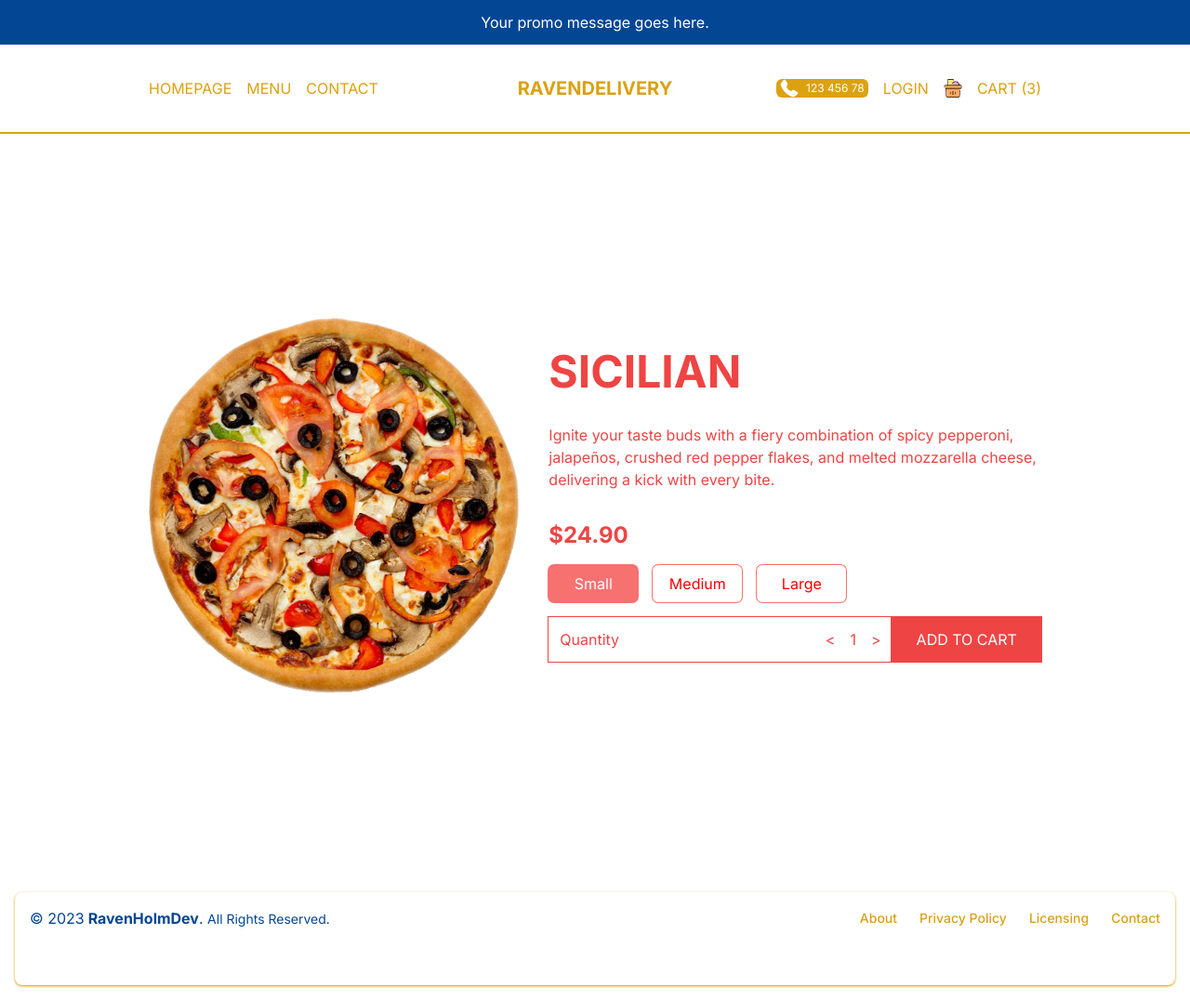
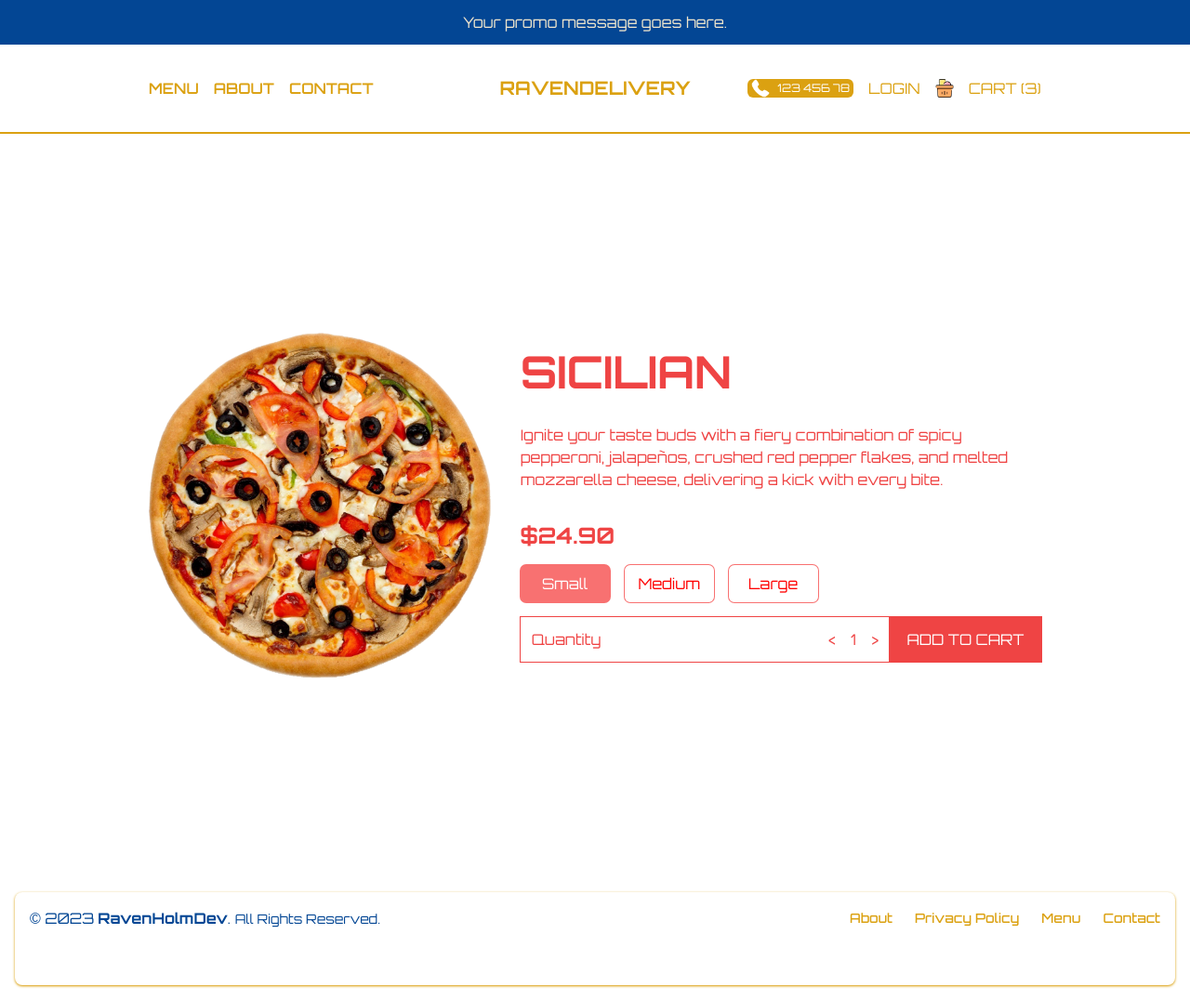
Before and after one commit to jxhnndev/ravendelivery, a Next.js app: page /product/1 in a window 1280 px wide. Shown: the whole page at 93% size. Built offline with nearby package versions, Linux system fonts and the light colour scheme; no server answers.

Commit message:
pages setup and design fix

```diff
--- /dev/null
+++ b/src/app/about/page.tsx
@@ -0,0 +1,7 @@
+const About = () => {
+  return (
+    <div className="h-screen flex items-center justify-center text-gold font-bold">About section work in progress...</div>
+  )
+}
+
+export default About
--- /dev/null
+++ b/src/app/contact/page.tsx
@@ -0,0 +1,52 @@
+import Image from 'next/image'
+
+const Contact = () => {
+  return (
+    <section className="py-6 text-chelseaBlue h-screen">
+        <div className="grid max-w-6xl grid-cols-1 px-6 mx-auto lg:px-8 md:grid-cols-2 md:divide-x md:py-28">
+            <div className="py-6 md:py-0 md:px-6">
+                <h1 className="text-4xl font-bold text-gold">Get in touch</h1>
+                <p className="pt-2 pb-4">Form is not functional yet</p>
+                <div className="space-y-4">
+                    <p className="flex items-center">
+                        <svg xmlns="http://www.w3.org/2000/svg" viewBox="0 0 20 20" fill="currentColor" className="w-5 h-5 mr-2 sm:mr-6">
+                            <path fillRule="evenodd" d="M5.05 4.05a7 7 0 119.9 9.9L10 18.9l-4.95-4.95a7 7 0 010-9.9zM10 11a2 2 0 100-4 2 2 0 000 4z" clipRule="evenodd"></path>
+                        </svg>
+                        <span>Fake address, 9999 City</span>
+                    </p>
+                    <p className="flex items-center">
+                        <svg xmlns="http://www.w3.org/2000/svg" viewBox="0 0 20 20" fill="currentColor" className="w-5 h-5 mr-2 sm:mr-6">
+                            <path d="M2 3a1 1 0 011-1h2.153a1 1 0 01.986.836l.74 4.435a1 1 0 01-.54 1.06l-1.548.773a11.037 11.037 0 006.105 6.105l.774-1.548a1 1 0 011.059-.54l4.435.74a1 1 0 01.836.986V17a1 1 0 01-1 1h-2C7.82 18 2 12.18 2 5V3z"></path>
+                        </svg>
+                        <span>123456789</span>
+                    </p>
+                    <p className="flex items-center">
+                        <svg xmlns="http://www.w3.org/2000/svg" viewBox="0 0 20 20" fill="currentColor" className="w-5 h-5 mr-2 sm:mr-6">
+                            <path d="M2.003 5.884L10 9.882l7.997-3.998A2 2 0 0016 4H4a2 2 0 00-1.997 1.884z"></path>
+                            <path d="M18 8.118l-8 4-8-4V14a2 2 0 002 2h12a2 2 0 002-2V8.118z"></path>
+                        </svg>
+                        <span>email@domain.com</span>
+                    </p>
+                </div>
+            </div>
+            <form  className="flex flex-col py-6 space-y-6 md:py-0 md:px-6">
+                <label className="block">
+                    <span className="mb-1">Full name</span>
+                    <input type="text" placeholder="Name Surname" className="block w-full rounded-md shadow-sm focus:ring focus:ri focus:ri bg-lightGold px-2" />
+                </label>
+                <label className="block">
+                    <span className="mb-1">Email address</span>
+                    <input type="email" placeholder="email@domain.com" className="block w-full rounded-md shadow-sm focus:ring focus:ri focus:ri bg-lightGold px-2" />
+                </label>
+                <label className="block">
+                    <span className="mb-1">Message</span>
+                    <textarea rows={3} placeholder="Enter your message here..." className="block w-full rounded-md focus:ring focus:ri focus:ri bg-lightGold px-2"></textarea>
+                </label>
+                <button type="button" className="self-center px-8 py-3 text-lg rounded bg-gold text-gray-100 hover:bg-chelseaBlue duration-500">Submit</button>
+            </form>
+        </div>
+    </section>
+  )
+}
+
+export default Contact
--- a/src/app/globals.css
+++ b/src/app/globals.css
@@ -1,8 +1,11 @@
+@import url("https://fonts.googleapis.com/css2?family=Orbitron:wght@400;500;600;700;800;900&display=swap");
+
 @tailwind base;
 @tailwind components;
 @tailwind utilities;
 
 *{
+    font-family: 'Orbitron', sans-serif;
     -webkit-tap-highlight-color: transparent;
 }
 *,
--- a/src/app/menu/page.tsx
+++ b/src/app/menu/page.tsx
@@ -11,10 +11,10 @@ const MenuPage = () => {
           className="w-full h-1/3 bg-cover p-8 md:h-1/2"
           style={{ backgroundImage: `url(${category.img})` }}
         >
-          <div className={`text-${category.color} w-1/2`}>
-            <h1 className="uppercase font-bold text-3xl">{category.title}</h1>
-            <p className="text-xs md:text-sm my-2 md:my-8">{category.desc}</p>
-            <button className={`hidden 2xl:block bg-${category.color} text-${category.color === "black" ? "white" : "gold"} py-2 px-4 rounded-md`}>Explore</button>
+          <div className={`text-${category.color} w-full lg:w-1/2`}>
+            <h1 className="uppercase font-bold text-xl md:text-3xl">{category.title}</h1>
+            <p className="text-xs md:text-sm mb-1 md:my-2">{category.desc}</p>
+            <button className={`hidden 2xl:block bg-${category.color} text-${category.color === "black" ? "white" : "gold"} py-2 px-4 rounded-md cursor-pointer hover:bg-chelseaBlue duration-500`}>Explore</button>
           </div>
         </Link>
       ))}
--- a/src/components/Banner.tsx
+++ b/src/components/Banner.tsx
@@ -1,6 +1,6 @@
 const Banner = () => {
   return (
-    <div className='h-12 bg-chelseaBlue text-white px-4 flex items-center justify-center text-center text-sm md:text-base cursor-pointer'>
+    <div className='h-12 bg-chelseaBlue text-white hover:text-lightGold px-4 flex items-center justify-center text-center text-sm md:text-base cursor-pointer'>
       Your promo message goes here.
     </div>
   )
--- a/src/components/Footer.tsx
+++ b/src/components/Footer.tsx
@@ -10,7 +10,7 @@ const Footer = () => {
             href="https://ravenholmdev.com/"
             target="_blank"
             rel="noreferrer"
-            className="ml-1 hover:underline font-bold"
+            className="ml-1 hover:underline font-bold cursor-pointer"
           >
             RavenHolmDev
           </Link>
@@ -18,16 +18,16 @@ const Footer = () => {
         </span>
         <ul className="flex flex-wrap items-center mt-3 text-sm font-medium text-gold sm:mt-0">
           <li>
-            <Link href="#" className="mr-4 hover:underline md:mr-6 ">About</Link>
+            <Link href="/about" className="mr-4 hover:underline cursor-pointer md:mr-6 ">About</Link>
           </li>
           <li>
-            <Link href="#" className="mr-4 hover:underline md:mr-6">Privacy Policy</Link>
+            <Link href="#" className="mr-4 hover:underline cursor-pointer md:mr-6">Privacy Policy</Link>
           </li>
           <li>
-            <Link href="#" className="mr-4 hover:underline md:mr-6">Licensing</Link>
+            <Link href="/menu" className="mr-4 hover:underline cursor-pointer md:mr-6">Menu</Link>
           </li>
           <li>
-            <Link href="#" className="hover:underline">Contact</Link>
+            <Link href="/contact" className="hover:underline cursor-pointer">Contact</Link>
           </li>
         </ul>
       </div>
--- a/src/components/Menu.tsx
+++ b/src/components/Menu.tsx
@@ -8,10 +8,10 @@ import { MdRestaurantMenu } from 'react-icons/md'
 import Image from 'next/image';
 
 const links = [
-  { id: 1, title: "Homepage", url: "/" },
+  { id: 1, title: "Home", url: "/" },
   { id: 2, title: "Menu", url: "/menu" },
-  { id: 3, title: "Working Hours", url: "/" },
-  { id: 4, title: "Contact", url: "/" },
+  { id: 3, title: "About", url: "/about" },
+  { id: 4, title: "Contact", url: "/contact" },
 ];
 
 const Menu = () => {
--- a/src/components/Navbar.tsx
+++ b/src/components/Navbar.tsx
@@ -7,13 +7,13 @@ const Navbar = () => {
   return (
     <div className="h-12 text-gold p-4 flex items-center justify-between border-b-2 border-b-gold uppercase md:h-24 lg:px-20 xl:px-40">
       {/* LEFT LINKS */}
-      <div className="hidden md:flex gap-4 flex-1">
-        <Link href="/" className='cursor-pointer hover:text-chelseaBlue'>Homepage</Link>
+      <div className="hidden md:flex gap-4 flex-1 font-semibold">
         <Link href="/menu" className='cursor-pointer hover:text-chelseaBlue'>Menu</Link>
-        <Link href="/" className='cursor-pointer hover:text-chelseaBlue'>Contact</Link>
+        <Link href="/about" className='cursor-pointer hover:text-chelseaBlue'>About</Link>
+        <Link href="/contact" className='cursor-pointer hover:text-chelseaBlue'>Contact</Link>
       </div>
       {/* LOGO */}
-      <div className="text-xl md:font-bold flex-1 md:text-center">
+      <div className="text-xl font-bold flex-1 md:text-center">
         <Link href="/" className='cursor-pointer hover:text-chelseaBlue'>RavenDelivery</Link>
       </div>
       {/* MOBILE MENU */}
--- a/src/components/Slider.tsx
+++ b/src/components/Slider.tsx
@@ -27,8 +27,8 @@ const Slider = ({data}: Props) => {
   return (
     <div className="flex flex-col h-[calc(100vh-6rem)] md:h-[calc(100vh-9rem)] lg:flex-row bg-lightGold">
       {/* TEXT CONTAINER */}
-      <div className="flex-1 flex items-center justify-center flex-col gap-8 text-gold font-bold mb-5">
-        <h1 className="flex w-full justify-center text-5xl text-center uppercase md:text-6xl min-h-[200px] items-center">
+      <div className="flex-1 flex items-center justify-center flex-col gap-8 text-gold font-bold mb-5 px-2">
+        <h1 className="flex w-full justify-center text-2xl sm:text-3xl md:text-4xl lg:text-5xl text-center uppercase min-h-[200px] items-center">
           {data[currentSlide].title}
         </h1>
         <button className="bg-chelseaBlue text-white py-4 px-8 rounded-md hover:bg-gold duration-500 cursor-pointer">Order Now</button>
```
